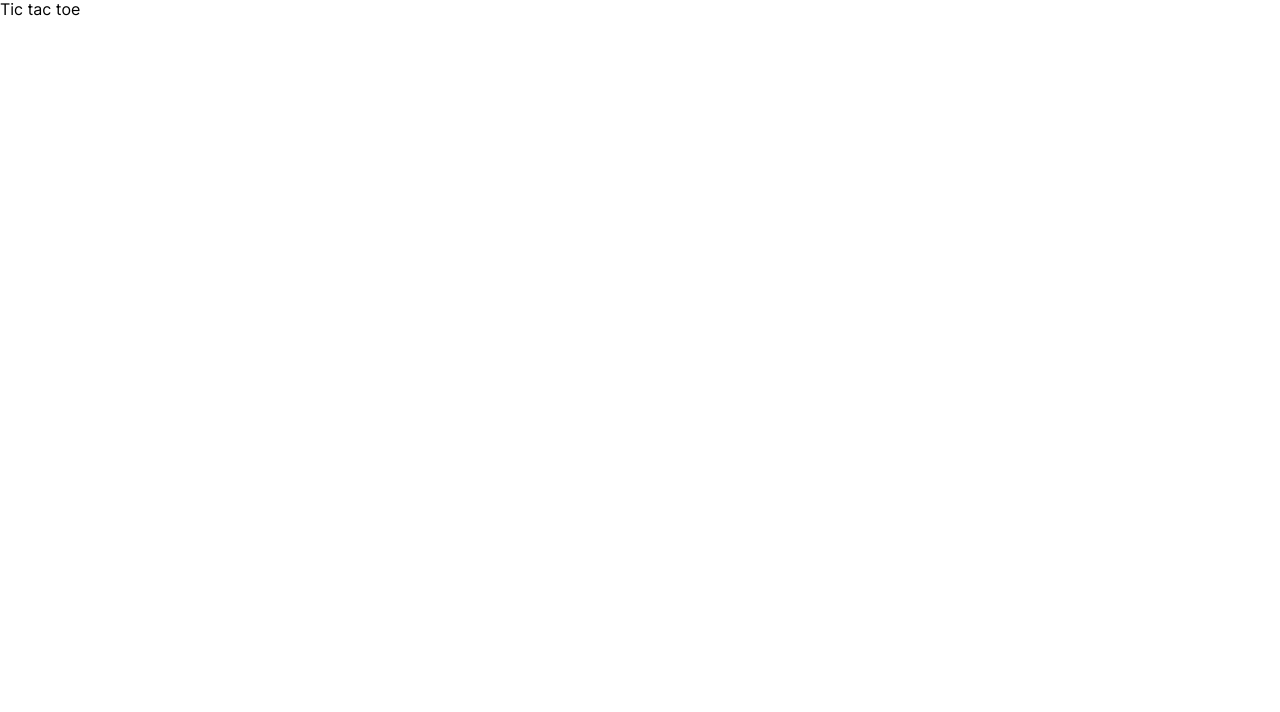
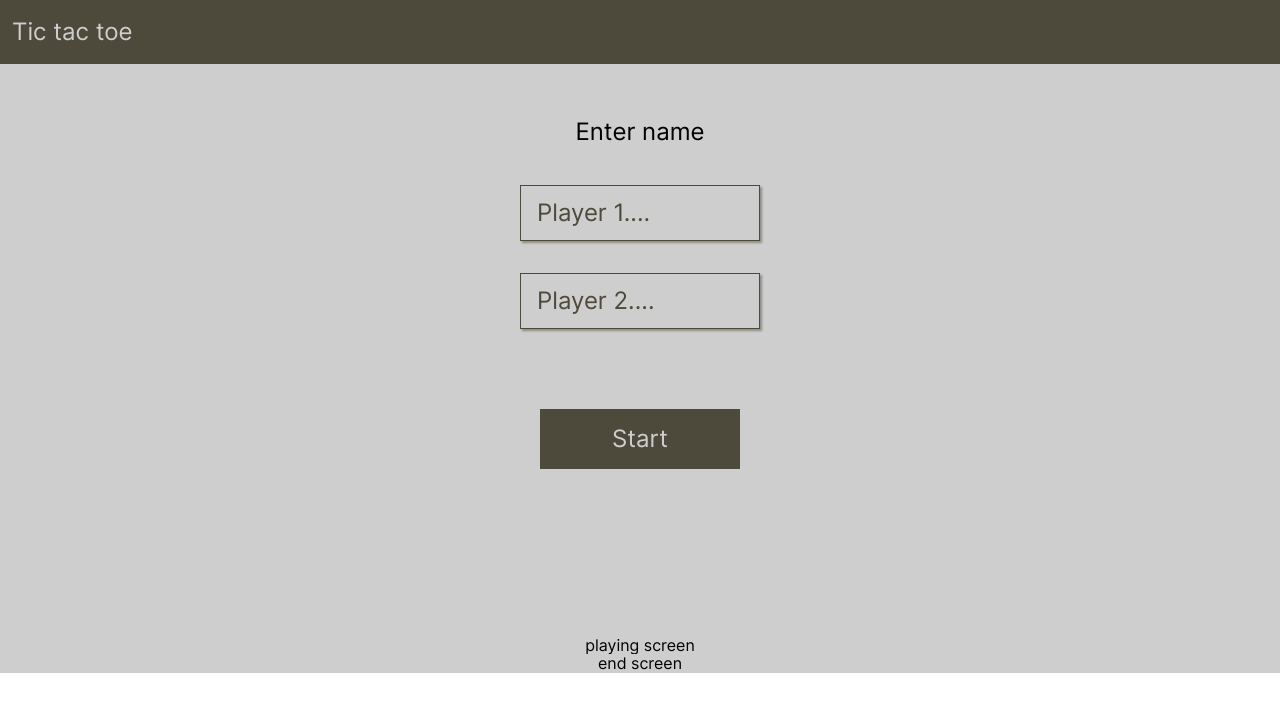
Before and after one commit to ComplexeExquis/odin-tic-tac-toe, a plain HTML site: page index.html in a window 1280 px wide. Drawn offline with Linux system fonts and the light colour scheme.

Commit message:
added html start screen and pick name screen

```diff
--- a/index.html
+++ b/index.html
@@ -11,10 +11,22 @@
     <div id="outer-container">
         <header>Tic tac toe</header>
 
-        <div id="start-screen" class="screen"></div>
-        <div id="pickname-screen" class="screen"></div>
-        <div id="playing-screen" class="screen"></div>
-        <div id="end-screen" class="screen"></div>
+        <div id="start-screen" class="screen">
+            <h2 class="screen-title">Pick mode</h2>
+            <button id="pvp-btn">Player VS Player</button>
+            <button id="pve-btn">Player VS AI</button>
+        </div>
+
+        <div id="pickname-screen" class="screen">
+            <h2 class="screen-title">Enter name</h2>
+            <input type="text" name="p1-name" id="p1-name" class="p-name-input" placeholder="Player 1....">
+            <input type="text" name="p2-name" id="p2-name" class="p-name-input" placeholder="Player 2....">
+            <button id="start-game-btn">Start</button>
+        </div>
+
+
+        <div id="playing-screen" class="screen">playing screen</div>
+        <div id="end-screen" class="screen">end screen</div>
     </div>
 
     <script src="script.js"></script>
--- a/style.css
+++ b/style.css
@@ -7,6 +7,88 @@
     src: url(./assets/fonts/PermanentMarker-Regular.ttf);
 }
 
+h1,
+h2,
+h3,
+h4,
+h5,
+h6,
+p {
+    margin: 0;
+    font-weight: 400;
+}
+
 body {
     font-family: "inter-regular", sans-serif;
 }
+
+#outer-container {
+    display: grid;
+    grid-template-rows: 1fr 9fr;
+}
+
+header {
+    background-color: #4E4A3B;
+    color: #cecece;
+    font-size: 1.5rem;
+    padding: 18px 0px 18px 12px;
+}
+
+.screen {
+    background-color: #cecece;
+    display: flex;
+    flex-direction: column;
+    align-items: center;
+}
+
+button {
+    border: none;
+    background-color: #4E4A3B;
+    color: #cecece;
+    font-size: 1.5rem;
+    padding: 1rem 0;
+    min-width: 200px;
+    text-align: center;
+}
+
+.screen-title {
+    margin-top: 54px;
+}
+#start-screen > button {
+    min-width: 240px;
+}
+#pvp-btn,
+#p1-name {
+    margin-top: 40px;
+}
+#pve-btn,
+#p2-name {
+    margin-top: 32px;
+}
+
+.p-name-input {
+    background-color: #cecece;
+    border: 1px solid #4E4A3B;
+    box-shadow: 2px 2px 2px 0px rgba(78, 74, 59, 0.50);
+    min-height: 56px;
+    max-width: 240px;
+    font-size: 1.5rem;
+    padding-left: 16px;
+}
+.p-name-input::placeholder {
+    opacity: 1;
+    color: #4E4A3B;
+    font-size: 1.5rem;
+}
+#start-game-btn {
+    margin-top: 80px;
+}
+
+
+
+
+
+/* temp */
+#start-screen {
+    display: none;
+}
```
Also changed, not shown: retard.js (deleted, +0 -28 lines).
